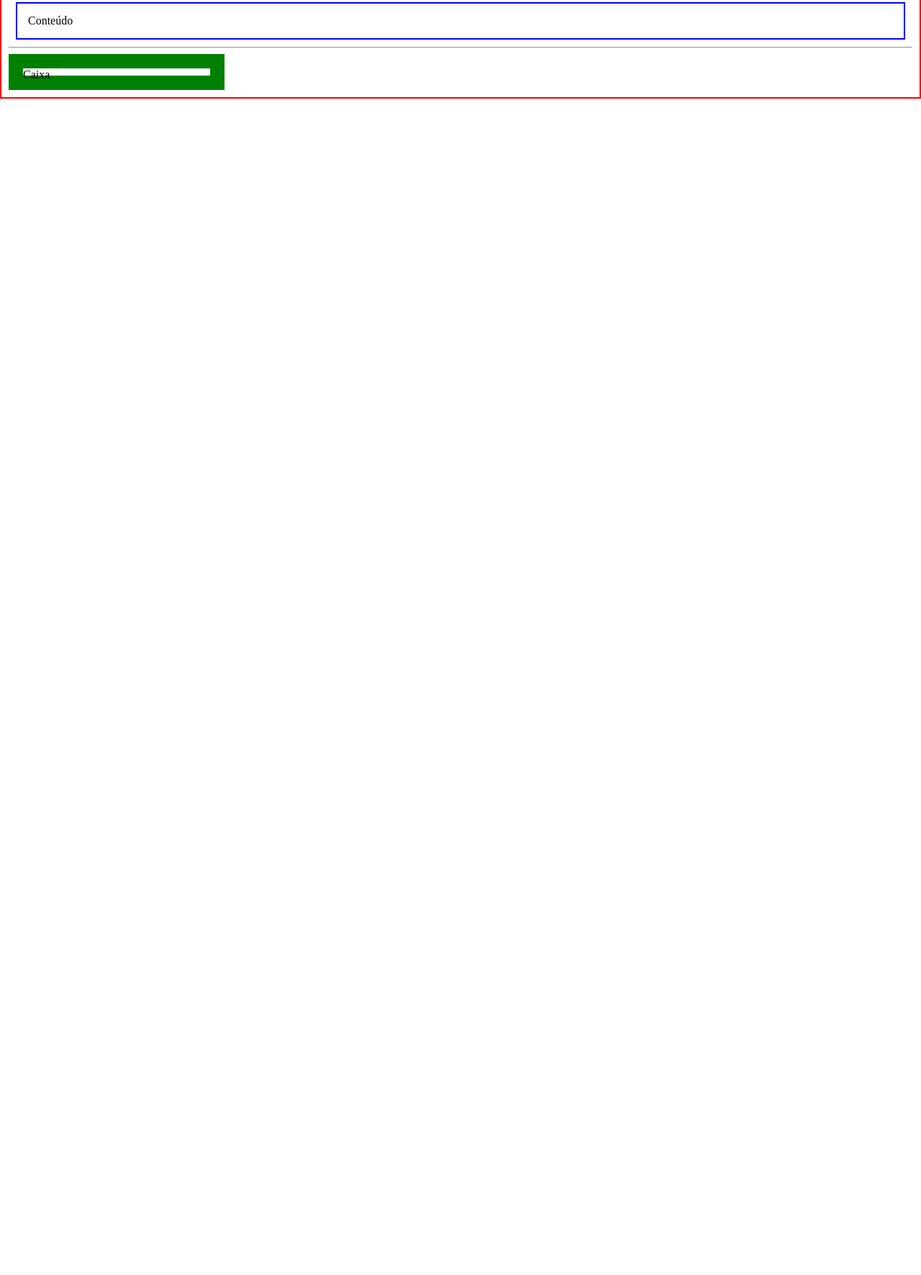
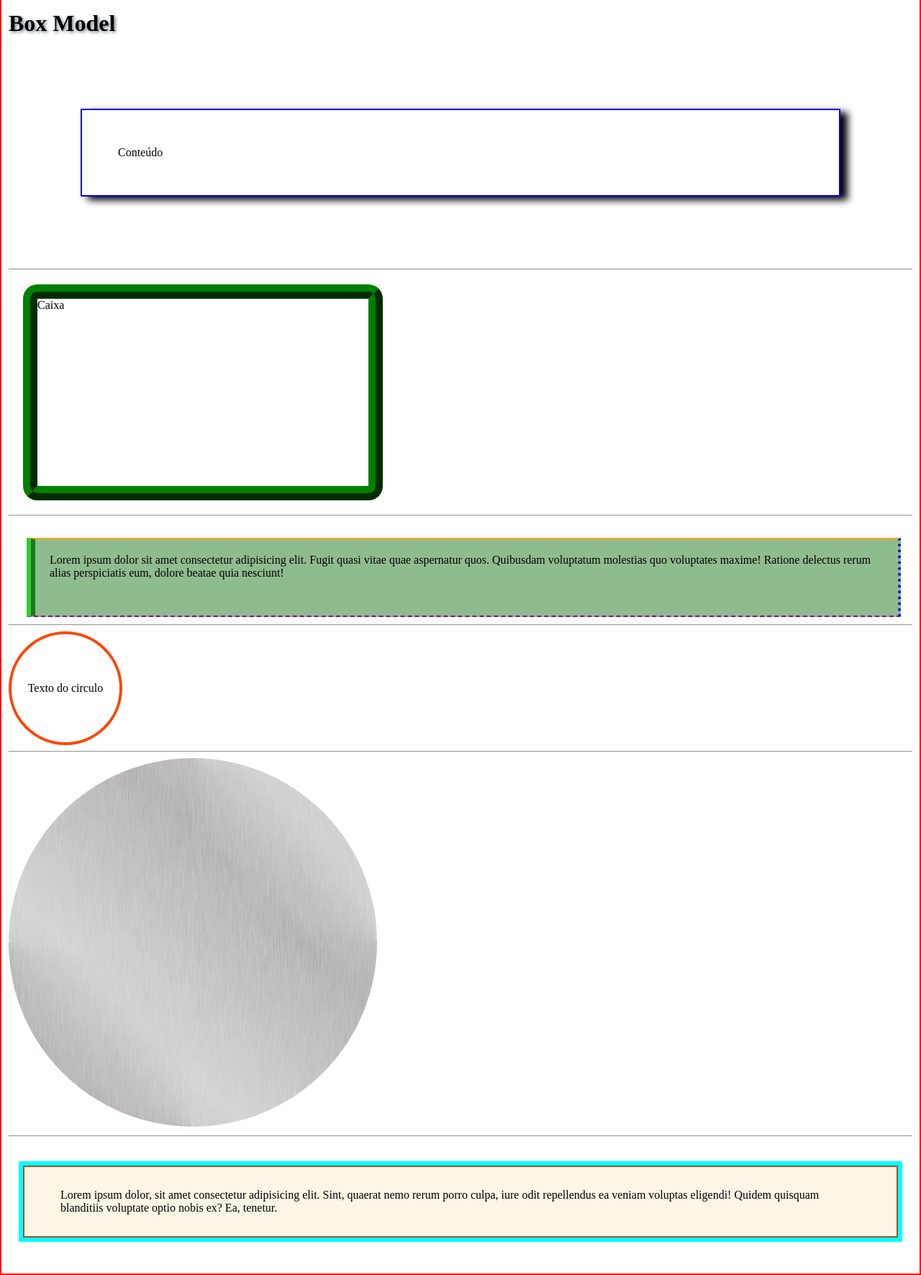
Before and after one commit to lucas15neroni/dw1-not-2021-2, a plain HTML site: page 15-box-model.html in a window 1280 px wide. Shown: the part 19-1790 px from the top of the page at 72% size. Before the commit the page ends 800 px from the top, so only its background shows below. Drawn offline with Linux system fonts and the light colour scheme.

Commit message:
(29/09) Resolução da Prova 1, box model e elementos de bloco e de linha

```diff
--- a/15-box-model.html
+++ b/15-box-model.html
@@ -5,43 +5,36 @@
     <meta http-equiv="X-UA-Compatible" content="IE=edge">
     <meta name="viewport" content="width=device-width, initial-scale=1.0">
     <title>Box Model</title>
-    <style>
-        /* CSS reset*/
-        body{
-            margin: 0;
-        }
-        /*****************************/
+       <link rel="stylesheet" href="15.css">
 
-        body{
-            border: 2px solid red;
-            padding: 10px;
-        }
-        #box1{
-            border: 2px solid blue;
-            margin: 10px;
-            padding: 15px;
-        }
-        #box2{
-            box-sizing: border-box;
-            /*Inclui o border e padding no tamanho do elemento*/
-            border: 20px solid green;
-            height: 50px;
-            width: 300px;
-            padding: 0;
-        }
-
-
-    </style>
 </head>
 <body>
+    <h1>Box Model</h1>
     <div id="box1">
         Conteúdo
     </div>
     <hr>
-
+    <!--Normalmente, a medida da borda NÃO é computada nas dimensões do elemento. Para que a borda faça parte da nedida total do elemento, é necessario colocar o seguinte regra no CSS:
+    box-sizing: border-box-->
     <div id="box2">
         Caixa
     </div>
+    <hr>
+    <div id="box3">
+        Lorem ipsum dolor sit amet consectetur adipisicing elit. Fugit quasi vitae quae aspernatur quos. Quibusdam voluptatum molestias quo voluptates maxime! Ratione delectus rerum alias perspiciatis eum, dolore beatae quia nesciunt!
+    </div>
+    <hr>
+    <div box id="box4">
+        Texto do circulo
+    </div>
+    <hr>
+    <img id=imagem1 src="img/metal.jpg">
+    <hr>
+    <div id="box5">
+        Lorem ipsum dolor, sit amet consectetur adipisicing elit. Sint, quaerat nemo rerum porro culpa, iure odit repellendus ea veniam voluptas eligendi! Quidem quisquam blanditiis voluptate optio nobis ex? Ea, tenetur.
+    </div>
+
+
 
 </body>
 </html>
--- /dev/null
+++ b/15.css
@@ -0,0 +1,85 @@
+ /* CSS reset*/
+ body{
+    margin: 0;
+}
+/*****************************/
+
+body{
+    border: 2px solid red;
+    padding: 10px;
+}
+h1{
+    /*SOMBRA DE TEXTO, VALORES IGUAIS AOS DO box-shadow */
+    text-shadow: 2px 2px 4px slategray;
+}
+#box1{
+    border: 2px solid blue;
+    margin: 100px;
+    padding: 50px;
+
+    /*Sombra em um elemento de caixa
+    Valores:
+    1)DESLOCAMENTO HORIZONTAL DA SOMBRA
+    2)DESLOCAMENTO VERTICAL DA SOMBRA
+    3)EMBAÇAMENTO DA SOMBRA (QUANTO MAIOR,MAIS EMBAÇADA)
+    */
+    box-shadow: 10px 5px 10px black;
+}
+#box2{
+    box-sizing: border-box;
+    /*Inclui o border e padding no tamanho do elemento*/
+    border: 20px ridge  green; /* os quatro lados */
+    height: 300px;
+    width: 500px;
+    padding: 0; /* Os quatro lados */
+    margin: 20px; /* os quatro lados */
+    border-radius: 20px; /* CANTO ARREDONDADO */
+}
+#box3{
+    background-color: darkseagreen;
+    border-top: 2px solid orange;           /*TOPO*/
+    border-right: 4px dotted blue;          /*DIREITA*/
+    border-bottom: 2px dashed darkmagenta;  /*ESQUERDA */
+    border-left: 12px ridge limegreen;      /*DIREITA*/
+     /*
+    padding-top: 20px;
+    padding-right: 12px;
+    padding-bottom: 50px;
+    padding-left: 20px;
+    */
+
+    /*PARTE DO TOPO E SEGUE SENTIDO HORARIO */
+    padding: 20px 12px 50px 20px;
+    /*
+    margin-top: 30px;
+    margin-right: 16px;
+    margin-bottom: 10px;
+    margin-left: 25px;
+    */
+    /*PARTE DO TOPO E SEGUE SENTIDO HORARIO */
+    margin: 30px 16px 10px 25px;
+}
+#box4{
+    height: 150px;
+    width: 150px;
+    border: 4px solid orangered ;
+    border-radius: 50%;
+    display: flex; /* HABILITA O FLEXBOX */
+    align-items: center; /* CENTRALIZA NA VERTICAL */
+    justify-content: center; /* CENTRALIZA NA HORIZONTAL */
+}
+#imagem1 {
+    border-radius: 50%;
+}
+#box5{
+    background-color: oldlace;
+    border:  2px solid sienna;
+    /*Quando são dadas duas medidas, a primeira server para o top e bottom e a segunda para left e right */
+    padding: 30px 50px;
+    margin: 40px 20px;
+
+    /*O outline (pouco utilizado) é um segundo contorno do elemento, externo à borda */
+
+    outline: 6px solid aqua;
+
+}
```
Also changed, not shown: 16-elementos-bloco-linha.html (added, +68 -0 lines).
